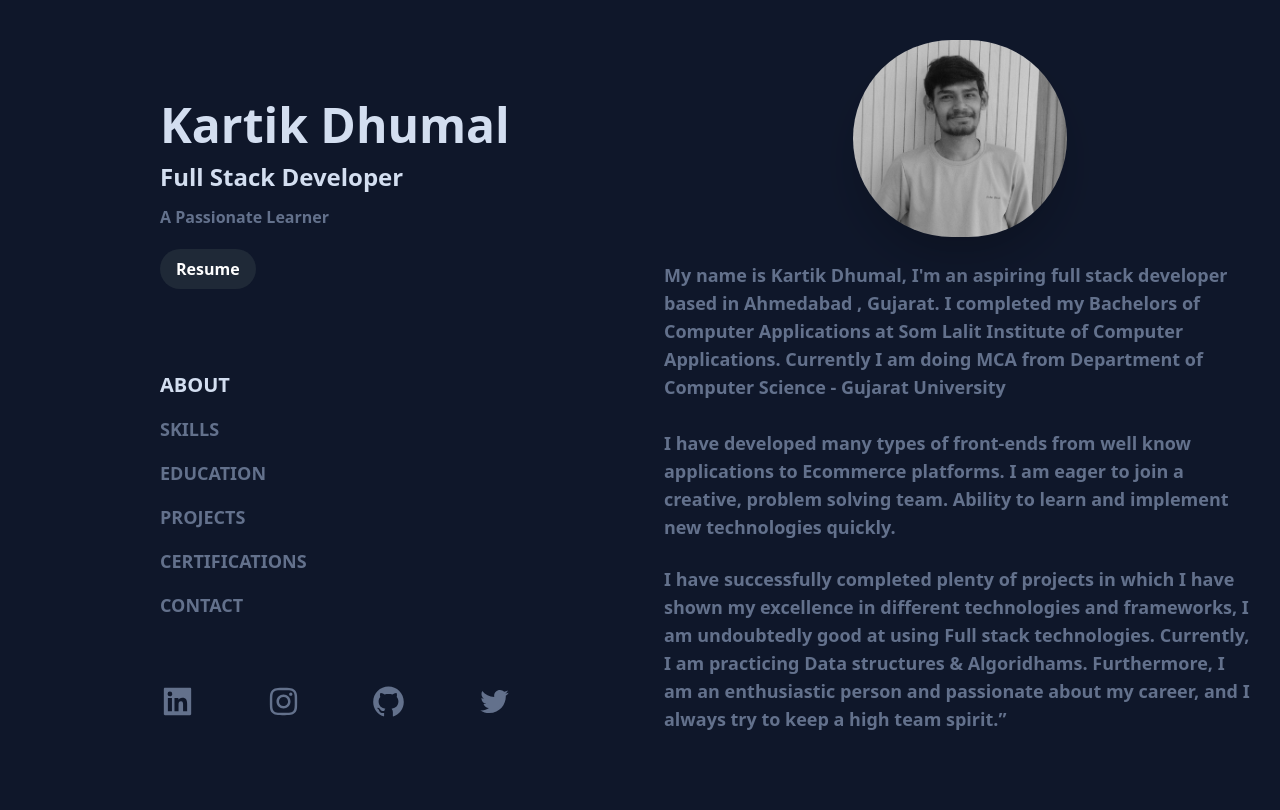
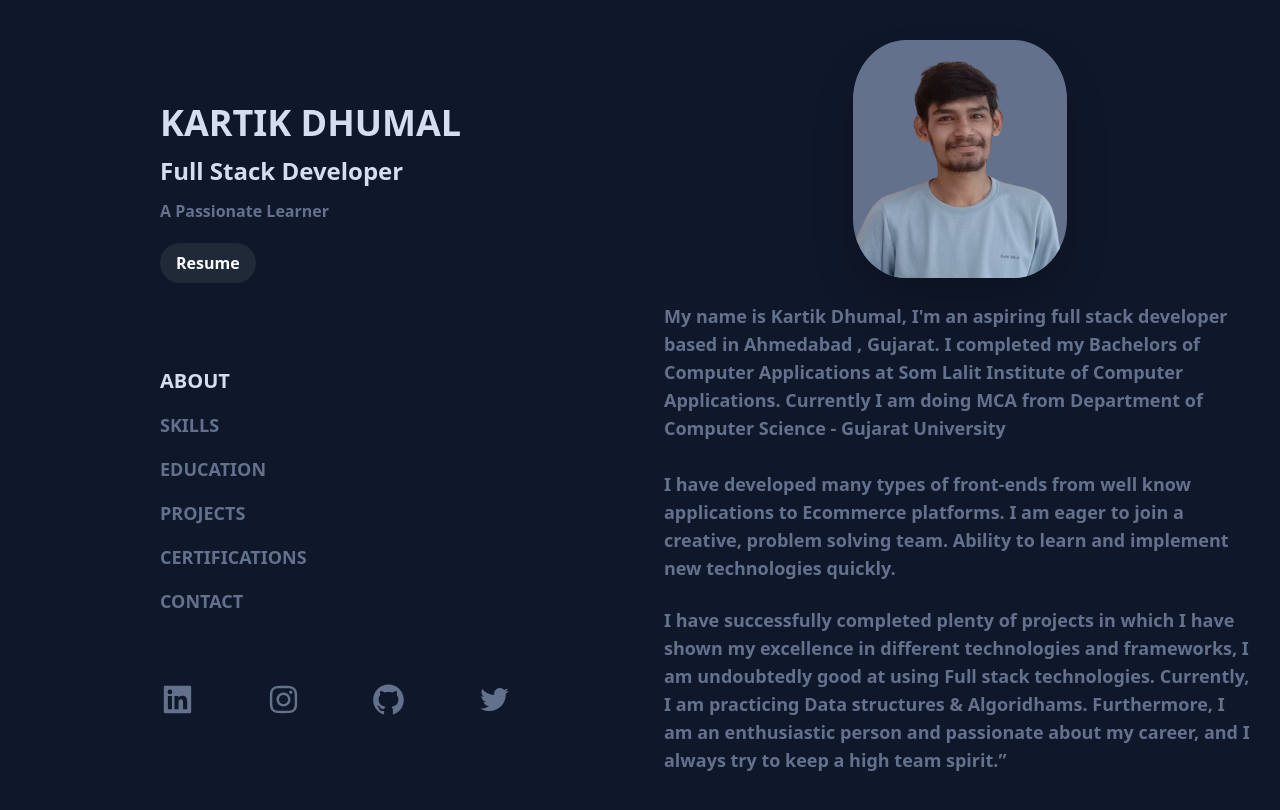
Before and after one commit to kartikdhumal/My-Portfolio, a React (Create React App) app: page / in a window 1280 px wide. Shown: the top 810 px of the page. Built offline with nearby package versions, Linux system fonts and the light colour scheme.

Commit message:
changed format

```diff
--- a/src/About.js
+++ b/src/About.js
@@ -1,5 +1,5 @@
 import React from 'react'
-import stylish from './images/smile.jpg'
+import stylish from './images/smile.png'
 import './styles/About.css'
 import AOS from 'aos';
 import 'aos/dist/aos.css';
@@ -13,7 +13,7 @@ function About() {
   return (
     <div dir='ltr' className='w-100 justify-between font-medium text-lg flex-col self-center items-center '>
       <div className='w-100 ml-auto flex flex-col justify-start items-center font-semibold'>
-        <img src={stylish} alt={stylish} className='stylishimg xl:w-1/3 xl:h-auto mt-10 sm:w-3/4 sm:h-2/3 rounded-full shadow-2xl grayscale' ></img>
+        <img src={stylish} alt={stylish} className='stylishimg xl:w-1/3 xl:h-auto mt-10 bg-[#63718C] rounded-[25%] sm:w-3/4 sm:h-2/3 shadow-2xl' ></img>
         <p className='stylishimg p-6'>
           My name is Kartik Dhumal, I'm an aspiring full stack developer based in Ahmedabad , Gujarat. I completed my Bachelors of Computer Applications at Som Lalit Institute of Computer Applications. Currently I am doing MCA from Department of Computer Science - Gujarat University </p>
 
--- a/src/Main.js
+++ b/src/Main.js
@@ -35,7 +35,7 @@ function Main() {
   return (
     <div className='main xl:fixed xl:h-screen sm:h-50 z-40 xl:w-2/5 xl:p-10 sm:pt-14 xl:p-auto xl:ml-20 sm:z-40 flex xl:flex-col sm:flex-col-reverse xl:justify-evenly items-center sm:w-full ml-0 relative flex-col'>
       <div className='xl:py-8 xl:px-4 xl:w-96 sm:w-100 sm:py-8 sm:px-4'>
-        <h1 className='stylishtext text-5xl w-full font-bold my-1'> Kartik Dhumal </h1>
+        <h1 className='stylishtext text-4xl uppercase w-full font-bold my-1'> Kartik Dhumal </h1>
         <p className='stylishtext fullstack text-2xl font-bold mt-3'> Full Stack Developer </p>
         <p className='stylishtext text-md mt-3 font-semibold' id='fullstack'>
           A Passionate Learner
@@ -62,7 +62,7 @@ function Main() {
           <li className='my-2   text-[#63718C]'> <NavLink style={({ isActive }) => {
             return isActive ? { color: "#D3DEF0", fontSize: "20px", transition: "0.175s ease-in-out " } : {}
           }} to="/projects"> Projects </NavLink></li>
-            <li className='my-2   text-[#63718C]'> <NavLink style={({ isActive }) => {
+          <li className='my-2   text-[#63718C]'> <NavLink style={({ isActive }) => {
             return isActive ? { color: "#D3DEF0", fontSize: "20px", transition: "0.175s ease-in-out " } : {}
           }} to="/certifications"> Certifications </NavLink> </li>
           <li className='my-2   text-[#63718C]'> <NavLink style={({ isActive }) => {
```
Also changed, not shown: src/images/smile.png (added).
